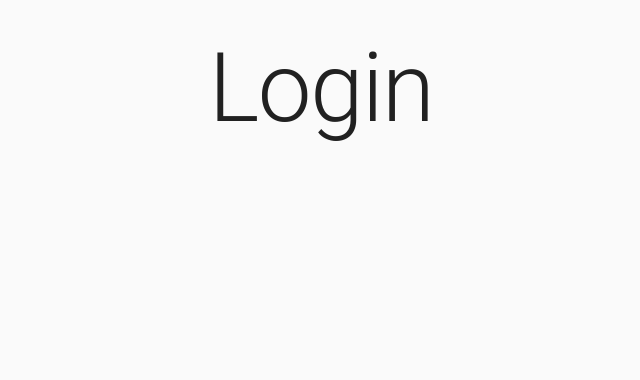
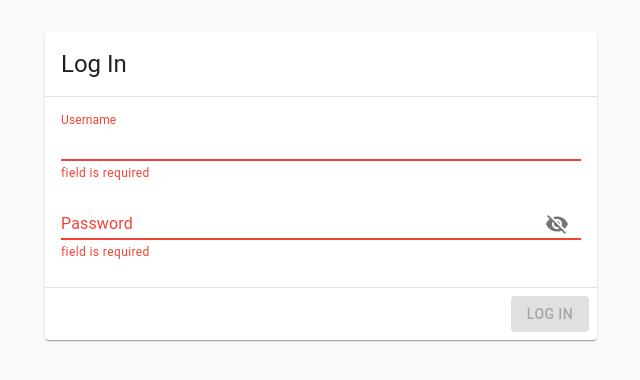
Before and after one commit to Max-Randle-Quanton/linedrop, a React (Create React App) app: page /login in a window 1280 px wide. Shown: the top 380 px of the page, without its empty margins (319-959 px from the left). Built offline with nearby package versions, Linux system fonts and the light colour scheme; no server answers.

Commit message:
finish login page and routing

```diff
--- a/src/components/App.jsx
+++ b/src/components/App.jsx
@@ -2,9 +2,11 @@ import React, { useMemo } from "react";
 import { Container, useMediaQuery } from "@material-ui/core";
 import { createMuiTheme, CssBaseline, ThemeProvider } from "@material-ui/core";
 import { deepPurple, amber } from "@material-ui/core/colors";
-import { BrowserRouter, Route } from "react-router-dom";
+import { BrowserRouter, Redirect, Route } from "react-router-dom";
 import LoginPage from "./LoginPage";
 import SignupPage from "./SignupPage";
+import UserDataContextProvider from "./UserDataContext";
+import RestrictedRoute from "./RestrictedRoute";
 
 const App = () => {
   const prefersDarkMode = useMediaQuery("(prefers-color-scheme: dark)");
@@ -28,13 +30,20 @@ const App = () => {
   return (
     <ThemeProvider theme={theme}>
       <CssBaseline />
-      <Container>
-        <BrowserRouter>
-          {/* <Route path="/" exact component={() => <>gfdgfd</>} /> */}
-          <Route path="/" exact component={() => <SignupPage />} />
-          <Route path="/login" exact component={() => <LoginPage />} />
-        </BrowserRouter>
-      </Container>
+      <UserDataContextProvider>
+        <Container>
+          <BrowserRouter>
+            <RestrictedRoute
+              path="/"
+              exact
+              RestrictedComponent={() => <>dashboard</>}
+              UnrestrictedComponent={() => <Redirect to="/login" />}
+            />
+            <Route path="/signup" exact component={() => <SignupPage />} />
+            <Route path="/login" exact component={() => <LoginPage />} />
+          </BrowserRouter>
+        </Container>
+      </UserDataContextProvider>
     </ThemeProvider>
   );
 };
--- a/src/components/CardForm.jsx
+++ b/src/components/CardForm.jsx
@@ -6,12 +6,10 @@ import {
   CardActions,
   CardContent,
   CardHeader,
-  Container,
   Divider,
   makeStyles,
   Typography,
 } from "@material-ui/core";
-import clsx from "clsx";
 import FormBase from "./FormBase";
 import PropTypes from "prop-types";
 
--- a/src/components/FormBase.jsx
+++ b/src/components/FormBase.jsx
@@ -20,6 +20,7 @@ const FormBase = ({
     <WrapperComponent
       renderFields={fieldset.map((fieldName) => {
         let helperText;
+
 
         // sets error to true if any tests fail
         // sets helper text to the feedback from the first test that failed
@@ -44,6 +45,7 @@ const FormBase = ({
           error,
           helperText,
           fullWidth: true,
+          ...fieldsetDescriptor[fieldName].inputComponentProps,
         });
       })}
       renderButton={
--- a/src/components/LoginPage.jsx
+++ b/src/components/LoginPage.jsx
@@ -1,6 +1,16 @@
-import React from "react";
-import { Container, makeStyles, Typography } from "@material-ui/core";
+import React, { useContext } from "react";
+import { Container, makeStyles } from "@material-ui/core";
 import clsx from "clsx";
+import {
+  fieldset,
+  blankForm,
+  loginFieldsetDescriptor,
+} from "./loginFieldsetDescriptor";
+import CardForm from "./CardForm";
+import Axios from "axios";
+import { UserDataContext } from "./UserDataContext";
+import { setStoredToken } from "../helpers";
+import { useHistory } from "react-router-dom";
 
 const useStyles = makeStyles((theme) => ({
   flexColContainer: {
@@ -11,21 +21,64 @@ const useStyles = makeStyles((theme) => ({
   flexColItem: {
     marginBottom: theme.spacing(4),
   },
+  input: {
+    marginBottom: theme.spacing(1),
+  },
   center: {
     textAlign: "center",
   },
 }));
 
 const LoginPage = () => {
+  const { setUserData } = useContext(UserDataContext);
+  const history = useHistory();
+
+  const handleLoginRequest = async (formData, onSuccess, onFail) => {
+    try {
+      const res = await Axios({
+        method: "POST",
+        url: "/graphql",
+        headers: {
+          "content-type": "application/json",
+        },
+        data: JSON.stringify({
+          query: `
+            query {
+              login(username: "${formData.username}", password: "${formData.password}") {
+                userId
+                username
+                token
+              }
+            }
+          `,
+        }),
+      });
+
+      const { username, userId, token } = res.data.data.login;
+      setStoredToken(token);
+      setUserData({
+        username,
+        userId,
+        loggedIn: true,
+      });
+      onSuccess();
+      history.push("/");
+    } catch (err) {
+      onFail(err?.response?.data?.errors[0]?.message);
+    }
+  };
+
   const classes = useStyles();
   return (
     <Container className={clsx(classes.flexColContainer)} maxWidth="sm">
-      <Typography
-        className={clsx(classes.flexColItem, classes.center)}
-        variant="h1"
-      >
-        Login
-      </Typography>
+      <CardForm
+        title="Log In"
+        fieldset={fieldset}
+        fieldsetDescriptor={loginFieldsetDescriptor}
+        initialData={blankForm}
+        buttonText="log in"
+        onSubmit={handleLoginRequest}
+      />
     </Container>
   );
 };
--- /dev/null
+++ b/src/components/RestrictedRoute.jsx
@@ -0,0 +1,67 @@
+import { Backdrop, CircularProgress } from "@material-ui/core";
+import Axios from "axios";
+import React, { useState, useContext, useEffect } from "react";
+import { Route } from "react-router-dom";
+import { getStoredToken } from "../helpers";
+import { UserDataContext } from "./UserDataContext";
+
+const RestrictedRoute = ({
+  RestrictedComponent,
+  UnrestrictedComponent,
+  ...rest
+}) => {
+  const { userData, setUserData } = useContext(UserDataContext);
+  const [loading, setLoading] = useState(true);
+
+  const verifyJWT = async () => {
+    try {
+      setLoading(true);
+      const res = await Axios({
+        mothod: "POST",
+        url: "/graphql",
+        headers: {
+          "content-type": "application/json",
+          Authorization: `bearer ${getStoredToken()}`,
+        },
+      });
+      console.log(res);
+      const { username, userId } = res.data.data.verifyJwt;
+      setUserData({
+        username,
+        userId,
+        loggedIn: true,
+      });
+    } catch (err) {
+      console.log(err);
+    } finally {
+      setLoading(false);
+    }
+  };
+
+  useEffect(() => {
+    if (!userData.loggedId) {
+      verifyJWT();
+    }
+  }, []);
+
+  //   return (
+  //     <Backdrop open>
+  //       <CircularProgress size={120} />
+  //     </Backdrop>
+  //   );
+
+  return loading ? (
+    <Backdrop open>
+      <CircularProgress size={120} />
+    </Backdrop>
+  ) : (
+    <Route
+      {...rest}
+      component={
+        userData.loggedIn ? RestrictedComponent : UnrestrictedComponent
+      }
+    />
+  );
+};
+
+export default RestrictedRoute;
--- /dev/null
+++ b/src/components/UserDataContext.jsx
@@ -0,0 +1,17 @@
+import React, { useState, createContext } from "react";
+
+export const UserDataContext = createContext();
+
+const UserDataContextProvider = (props) => {
+  const [userData, setUserData] = useState({
+    loggedIn: false,
+  });
+
+  return (
+    <UserDataContext.Provider value={{ userData, setUserData }}>
+      {props.children}
+    </UserDataContext.Provider>
+  );
+};
+
+export default UserDataContextProvider;
--- a/src/components/loginFieldsetDescriptor.js
+++ b/src/components/loginFieldsetDescriptor.js
@@ -6,11 +6,13 @@ export const blankForm = {
   username: "",
   password: "",
 };
-export const loginFormFieldsetDescriptor = {
+export const loginFieldsetDescriptor = {
   username: {
     displayName: "Username",
     displayValue: (data) => data.username,
-    inputComponent: FreeTextInput,
+    inputComponent: FreeTextInput,inputComponentProps: {
+      autoFocus: true,
+    },
     validationTests: [
       {
         test: (data) => data.username !== "",
@@ -23,7 +25,7 @@ export const loginFormFieldsetDescriptor = {
     displayName: "Password",
     displayValue: (data) => "",
     inputComponent: PasswordInput,
-    vaildationTests: [
+    validationTests: [
       {
         test: (data) => data.password !== "",
         feedback: "field is required",
--- a/src/components/signupFieldsetDescriptor.js
+++ b/src/components/signupFieldsetDescriptor.js
@@ -13,6 +13,9 @@ export const signupFieldsetDescriptor = {
     displayName: "Username",
     displayValue: (data) => data.username,
     inputComponent: FreeTextInput,
+    inputComponentProps: {
+      autoFocus: true,
+    },
     validationTests: [
       {
         test: (data) => data.username !== "",
--- /dev/null
+++ b/src/helpers.js
@@ -0,0 +1,9 @@
+export const getStoredToken = () => {
+  const storedToken = localStorage.getItem("token");
+  if (storedToken === null) {
+    return "no token";
+  }
+  return storedToken;
+};
+
+export const setStoredToken = (token) => localStorage.setItem("token", token);
```
Also changed, not shown: 2 other files (tests, documents, lock files or other folders).
